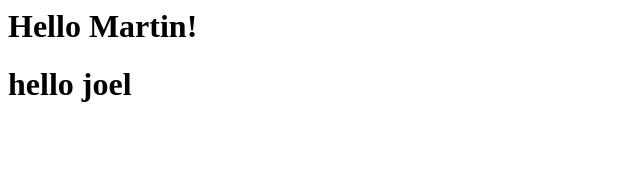
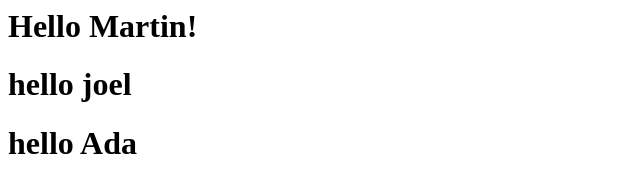
Before and after one commit to Joelzor/introductions-2, a plain HTML site: page index.html in a window 1280 px wide. Shown: the whole page, without its empty margins (0-640 px from the left). Drawn offline with Linux system fonts and the light colour scheme.

Commit message:
added hello message to ada

```diff
--- a/index.html
+++ b/index.html
@@ -1,2 +1,3 @@
 <h1>Hello Martin!</h1>
 <h1>hello joel</h1>
+<h1>hello Ada</h1>
```
